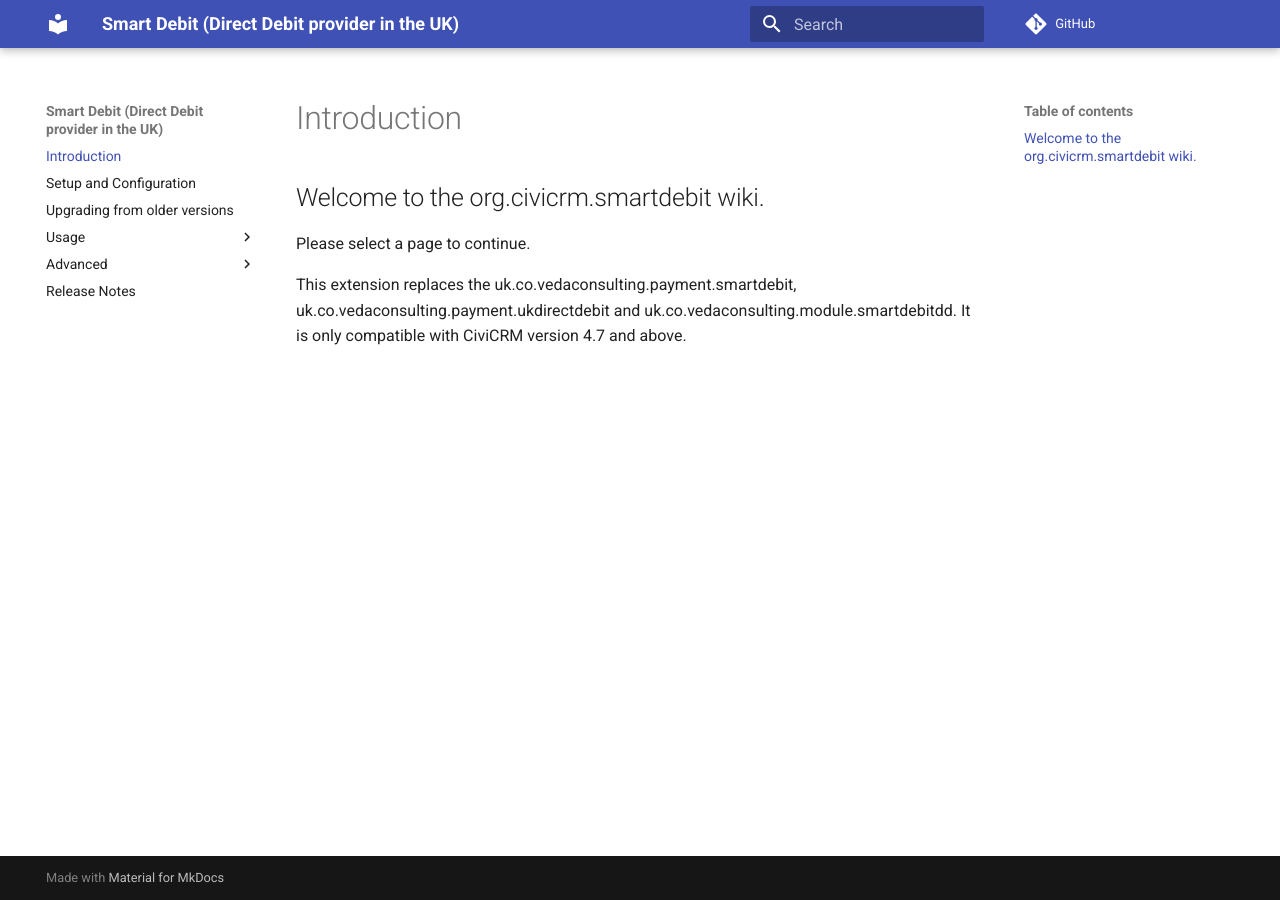
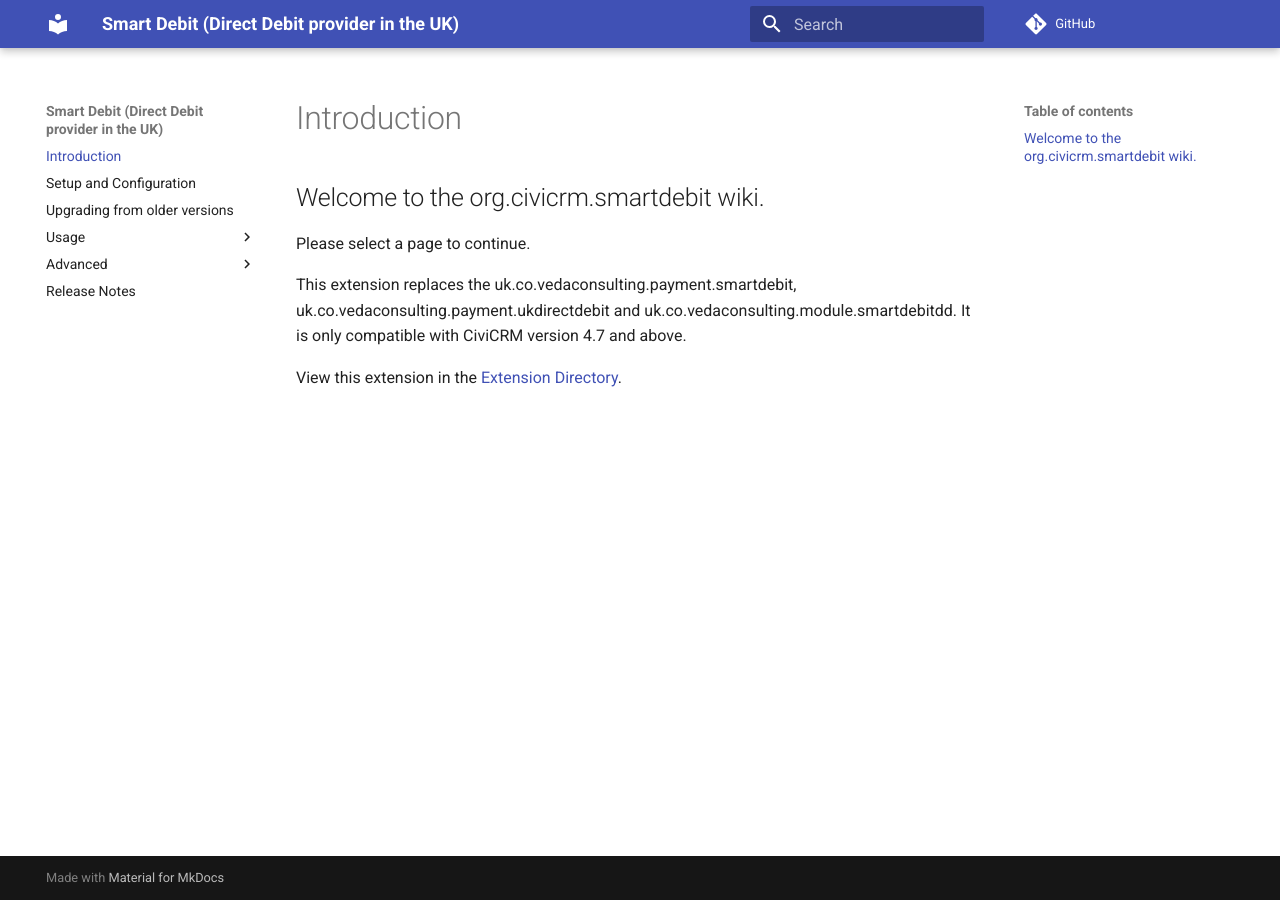
Before and after one commit to mattwire/org.civicrm.smartdebit, an MkDocs documentation site: the page built from docs/index.md, in a window 1280 px wide. Built offline with MkDocs 1.6.1 and Material for MkDocs 9.7.7, drawn with Linux system fonts in a browser that asks for light colours; comment, search, counter and statistics services are not loaded; old or Windows-style settings are respelled for this version of MkDocs.

Commit message:
Update index.md (#26)
As part of the documentation sprint, we are improving links between the extensions directory and extension repositories.

```diff
--- a/docs/index.md
+++ b/docs/index.md
@@ -3,3 +3,5 @@ Please select a page to continue.
 
 
 This extension replaces the uk.co.vedaconsulting.payment.smartdebit, uk.co.vedaconsulting.payment.ukdirectdebit and uk.co.vedaconsulting.module.smartdebitdd.  It is only compatible with CiviCRM version 4.7 and above.
+
+View this extension in the [Extension Directory](https://civicrm.org/extensions/smart-debit-direct-debit).
```
